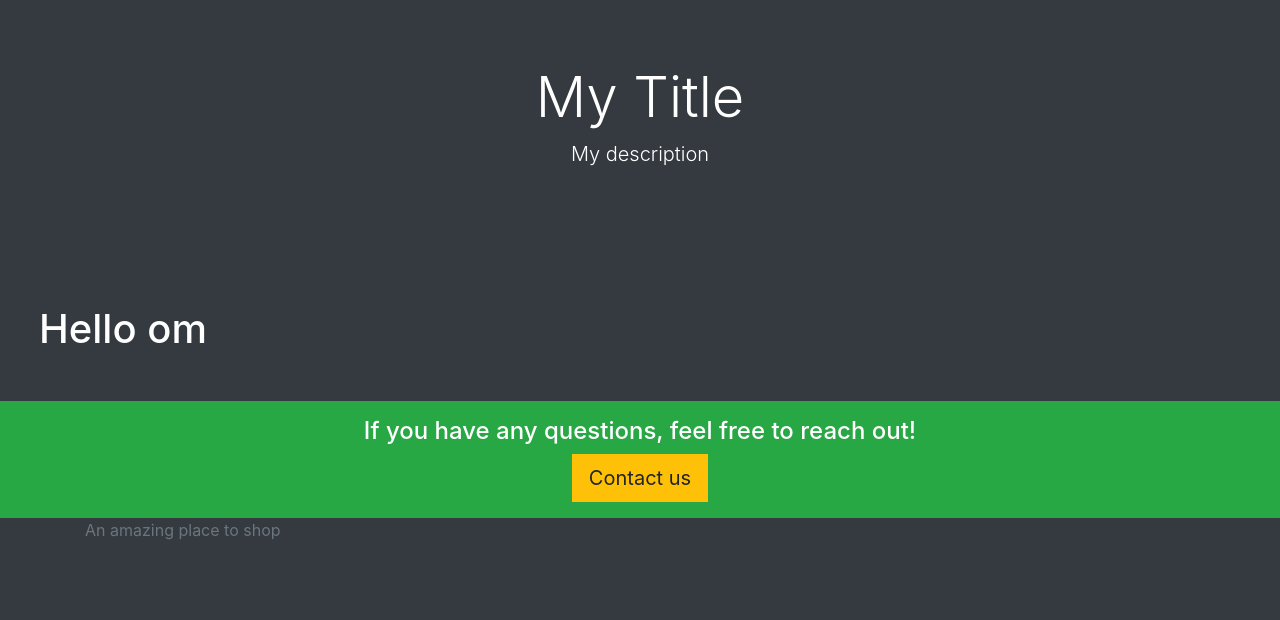
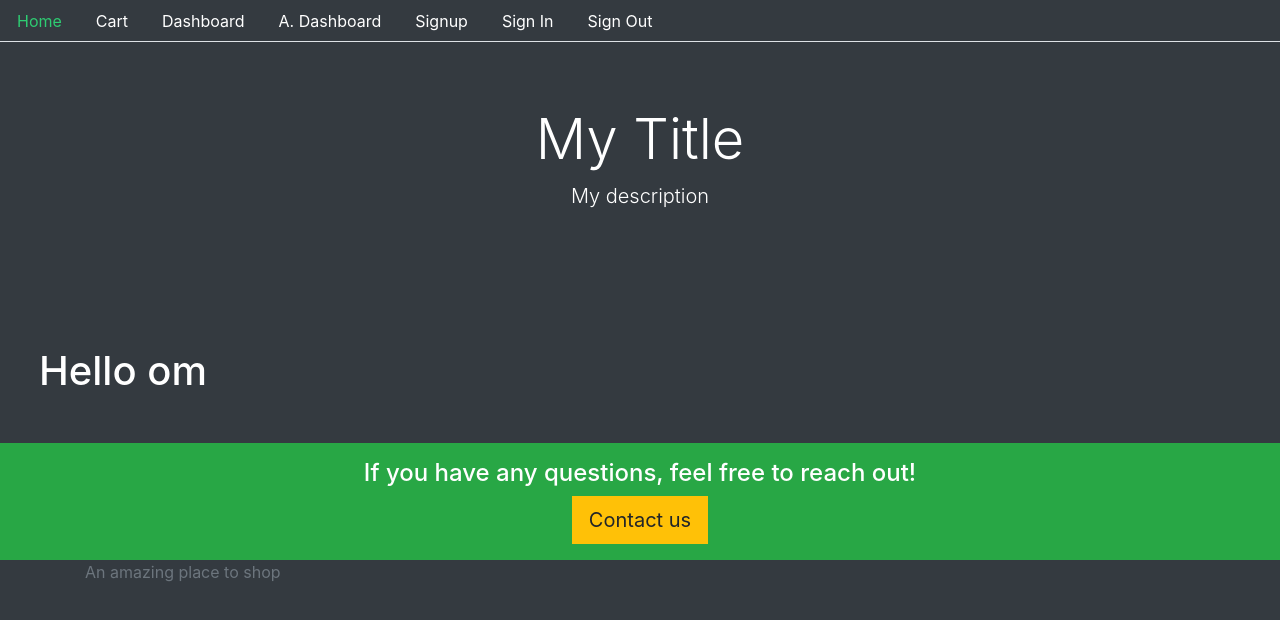
Before and after one commit to OmGameHub/MyStoreFrontEnd, a React (Create React App) app: page / in a window 1280 px wide. Shown: the top 620 px of the page. Built offline with nearby package versions, Linux system fonts and the light colour scheme; no server answers.

Commit message:
add app nav bar

```diff
--- a/src/core/Base.js
+++ b/src/core/Base.js
@@ -1,4 +1,5 @@
 import React from "react";
+import Menu from "./Menu";
 
 const Base = ({
   title = "My Title",
@@ -7,6 +8,7 @@
   children,
 }) => (
   <div>
+    <Menu />
     <div className="container-fluid">
       <div className="jumbotron bg-dark text-white text-center">
         <h2 className="display-4">{title}</h2>
--- /dev/null
+++ b/src/core/Menu.js
@@ -0,0 +1,78 @@
+import React from "react";
+import { Link, withRouter } from "react-router-dom";
+
+const currentTab = (history, path) => {
+  if (history.location.pathname === path) {
+    return { color: "#2ecc72" };
+  } else {
+    return { color: "#ffffff" };
+  }
+};
+
+const Menu = ({ history }) => (
+  <div>
+    <ul className="nav nav-tabs bg-dark">
+      <li className="nav-item">
+        <Link style={currentTab(history, "/")} className="nav-link" to="/">
+          Home
+        </Link>
+      </li>
+      <li className="nav-item">
+        <Link
+          style={currentTab(history, "/cart")}
+          className="nav-link"
+          to="/cart"
+        >
+          Cart
+        </Link>
+      </li>
+      <li className="nav-item">
+        <Link
+          style={currentTab(history, "/user/dashboard")}
+          className="nav-link"
+          to="/user/dashboard"
+        >
+          Dashboard
+        </Link>
+      </li>
+      <li className="nav-item">
+        <Link
+          style={currentTab(history, "/admin/dashboard")}
+          className="nav-link"
+          to="/admin/dashboard"
+        >
+          A. Dashboard
+        </Link>
+      </li>
+      <li className="nav-item">
+        <Link
+          style={currentTab(history, "/signup")}
+          className="nav-link"
+          to="/signup"
+        >
+          Signup
+        </Link>
+      </li>
+      <li className="nav-item">
+        <Link
+          style={currentTab(history, "/signin")}
+          className="nav-link"
+          to="/signin"
+        >
+          Sign In
+        </Link>
+      </li>
+      <li className="nav-item">
+        <Link
+          style={currentTab(history, "/signout")}
+          className="nav-link"
+          to="/signout"
+        >
+          Sign Out
+        </Link>
+      </li>
+    </ul>
+  </div>
+);
+
+export default withRouter(Menu);
```
